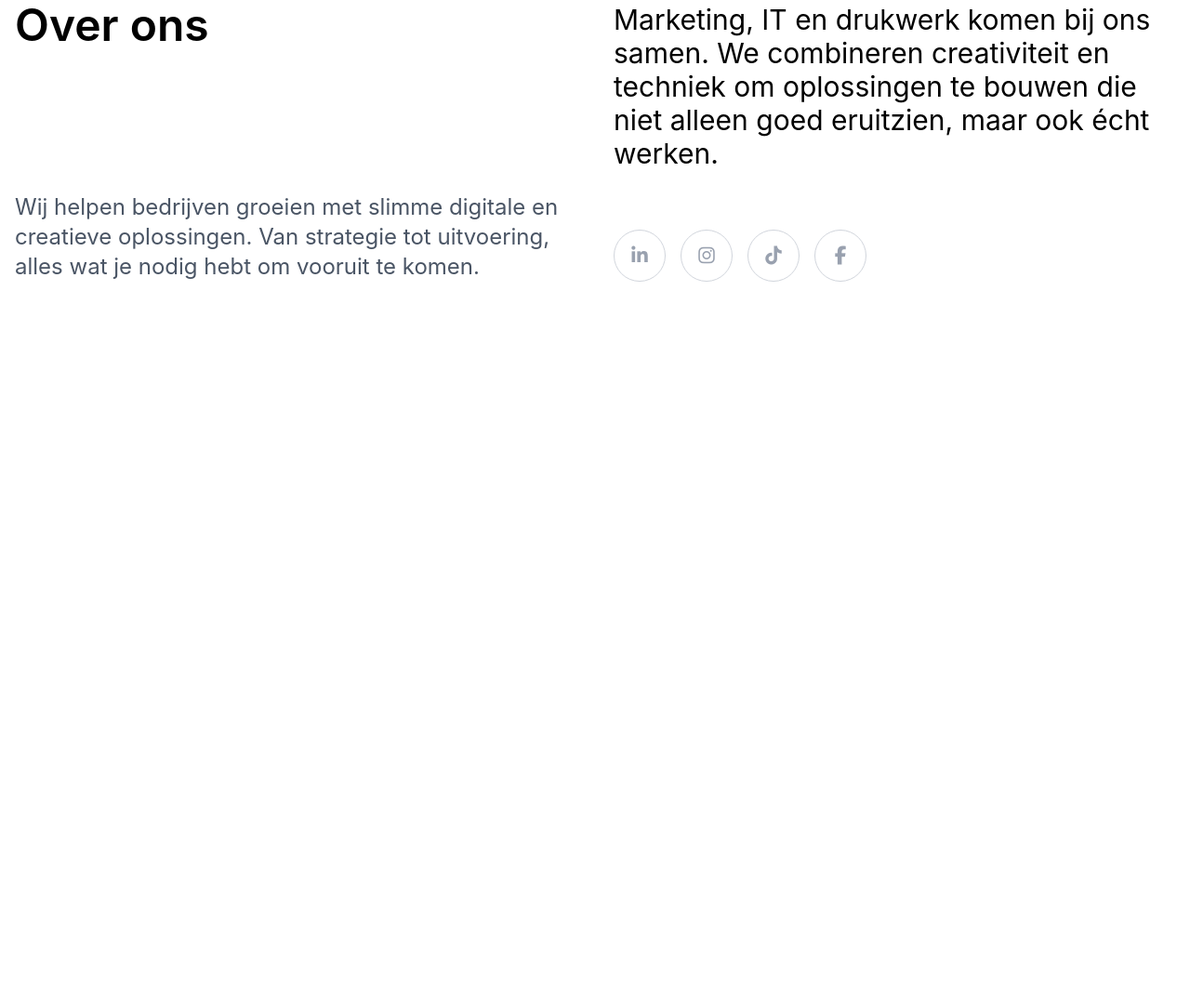
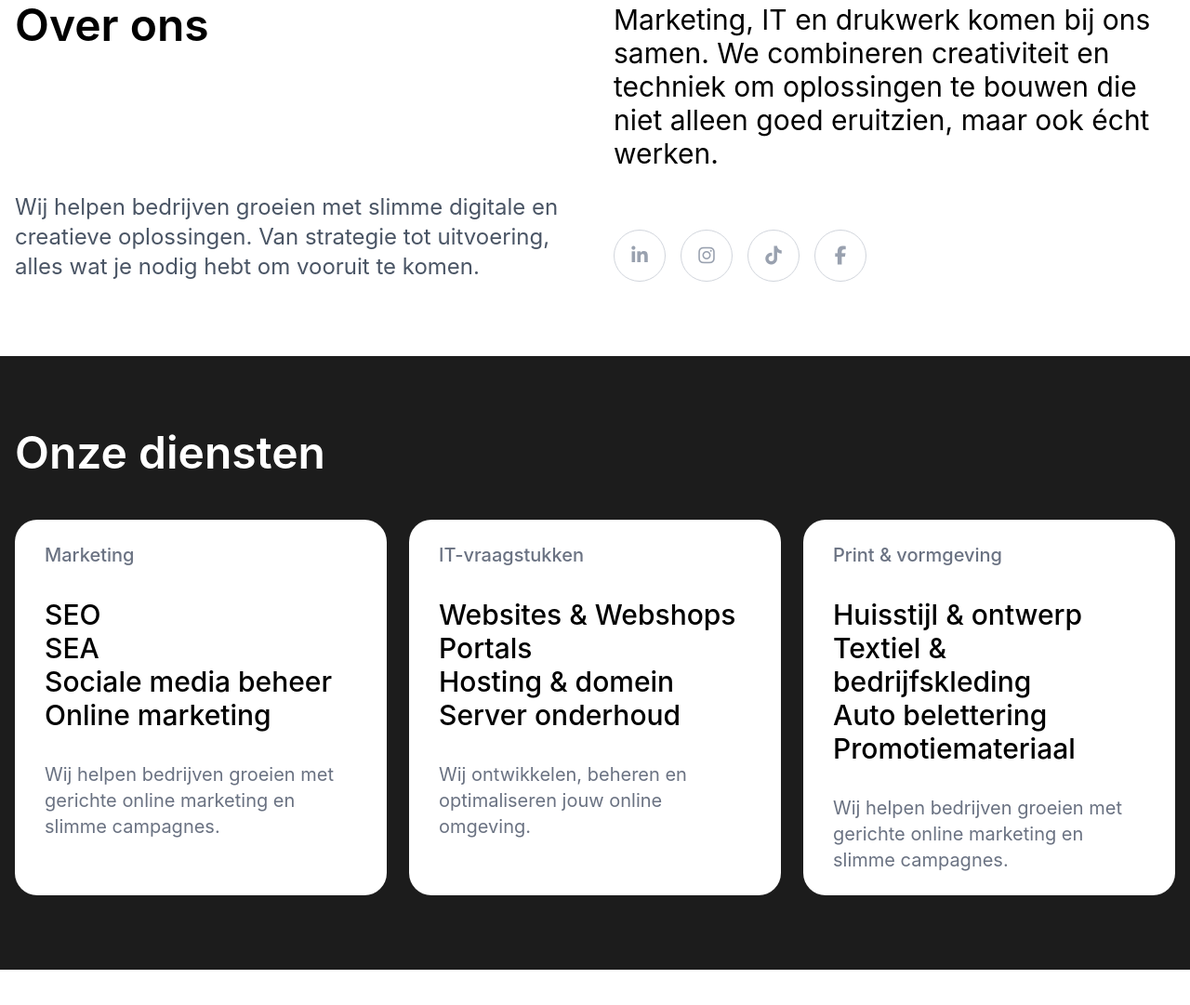
Before and after one commit to lizmstrs/bedrijfshaven-website, a website built with Vite: page index.html in a window 1280 px wide. Shown: the part 757-1838 px from the top of the page at 93% size. Before the commit the page ends 1140 px from the top, so only its background shows below. Built offline with nearby package versions, Linux system fonts and the light colour scheme.

Commit message:
added section 2 cards 'onze diensten'

```diff
--- a/index.html
+++ b/index.html
@@ -60,6 +60,50 @@
 
 </div>
 
+<!-- section 2 onze diensten -->
+<div class="mt-20 mb-20 bg-[#1c1c1c]">
+    <div class="mx-auto max-w-360 px-4 py-20">
+
+    <h2><div class="mx-auto max-w-360  text-5xl font-semibold text-white">Onze diensten</div></h2>
+
+    <div class="mx-auto max-w-360 mt-12 ">
+        <ul class="grid grid-cols-1 gap-6 md:grid-cols-3">
+            <li class="bg-white py-6 px-8 rounded-3xl  ">
+                <div class="text-xl font-medium text-gray-500">Marketing</div>
+                <div class="mt-8 font-medium text-3xl">
+                    <div>SEO</div>
+                    <div>SEA</div>
+                    <div>Sociale media beheer</div>
+                    <div>Online marketing</div>
+                </div>
+                <div class="mt-8 text-xl text-gray-500">Wij helpen bedrijven groeien met gerichte online marketing en slimme campagnes.</div>
+            </li>
+            <li class="bg-white py-6 px-8 rounded-3xl">
+                <div class="text-xl font-medium text-gray-500">IT-vraagstukken</div>
+                <div class="mt-8 font-medium text-3xl">
+                    <div>Websites & Webshops</div>
+                    <div>Portals</div>
+                    <div>Hosting & domein</div>
+                    <div>Server onderhoud</div>
+                </div>
+                <div class="mt-8 text-xl text-gray-500">Wij ontwikkelen, beheren en optimaliseren jouw online omgeving.</div>
+            </li>
+            <li class="bg-white py-6 px-8 rounded-3xl">
+                <div class="text-xl font-medium text-gray-500">Print & vormgeving</div>
+                <div class="mt-8 font-medium text-3xl">
+                    <div>Huisstijl & ontwerp</div>
+                    <div>Textiel & bedrijfskleding</div>
+                    <div>Auto belettering</div>
+                    <div>Promotiemateriaal</div>
+                </div>
+                <div class="mt-8 text-xl text-gray-500">Wij helpen bedrijven groeien met gerichte online marketing en slimme campagnes.</div>
+            </li>
+        </ul>
+    </div>
+
+    </div>
+</div>
+
 
 
 
```
